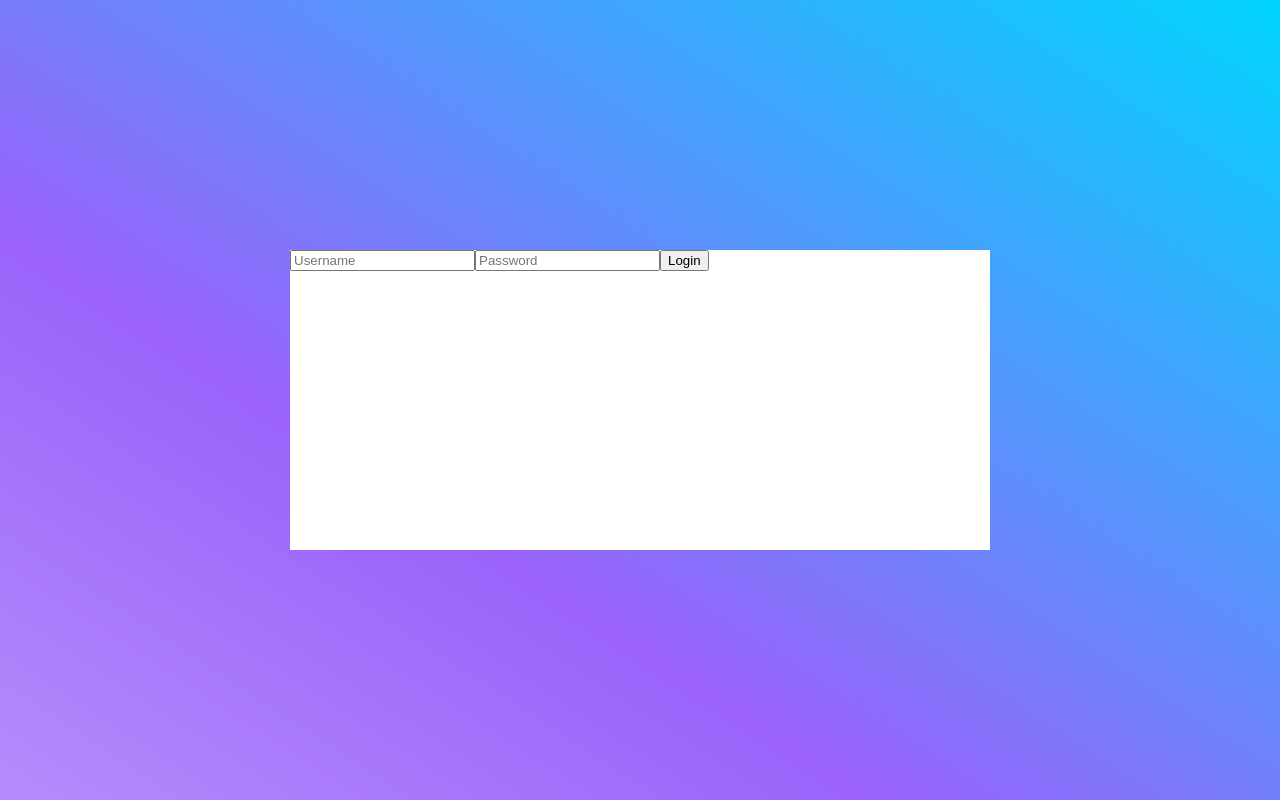
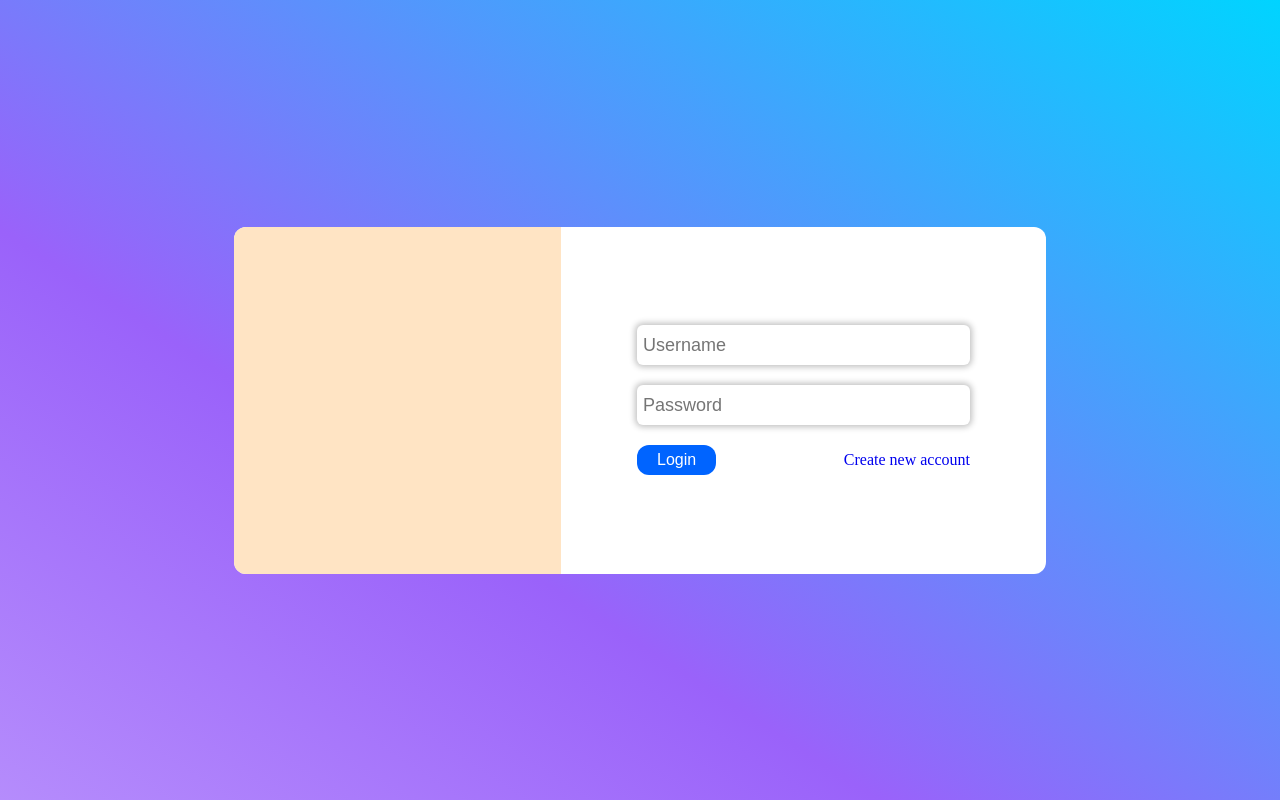
Before and after one commit to tw427/aprl-messaging-app, a React (Vite) app: page / in a window 1280 px wide. Built offline with nearby package versions, Linux system fonts and the light colour scheme.

Commit message:
Create login form and style login form

```diff
--- a/src/components/account-form.jsx
+++ b/src/components/account-form.jsx
@@ -3,38 +3,41 @@ import "../styles/account-form.css";
 const AccountForm = () => {
   return (
     <>
-      <label htmlFor="username">
+      <label htmlFor="username"></label>
       <input
         type="text"
         id="username"
         name="username"
         placeholder="Username"
       ></input>
-      </label>
-      <label htmlFor="password">
+      <label htmlFor="password"></label>
       <input
         type="password"
         id="password"
         name="password"
         placeholder="Password"
       ></input>
-      </label>
       {/* {newUser && (
         <>
           <label htmlFor="confirmPassword">
+          </label>
           <input
           type="password"
           id="confirmPassword"
           name="confirmPassword"
           placeholder="Confirm password"
           ></input>
-          </label>
           <button id="create-account-btn">Create Account</button>
         </>
       )} */}
+      <div id="form-buttons">
         <button type="submit" id="login-btn">
           Login
         </button>
+        <a href="/" id="sign-up">
+          Create new account
+        </a>
+      </div>
     </>
   );
 };
--- a/src/styles/account-form.css
+++ b/src/styles/account-form.css
@@ -0,0 +1,35 @@
+#account-form input {
+  font-size: 18px;
+  height: 32px;
+  margin-bottom: 20px;
+  padding: 4px 6px;
+
+  border: none;
+  box-shadow: 0px 0px 6px 2px rgb(192, 192, 192);
+  border-radius: 6px;
+}
+
+#form-buttons {
+  display: flex;
+}
+
+#sign-up {
+  font-size: 16px;
+  width: fit-content;
+  border: none;
+  background-color: transparent;
+  margin-left: auto;
+  padding-top: 6px;
+  text-decoration: none;
+}
+
+#login-btn {
+  background-color: #0064ff;
+  width: fit-content;
+  color: white;
+  font-size: 16px;
+  padding: 6px 20px;
+
+  border-radius: 12px;
+  border: none;
+}
--- a/src/styles/login.css
+++ b/src/styles/login.css
@@ -1,5 +1,26 @@
 #login {
-  width: 700px;
-  height: 300px;
+  display: flex;
+  align-items: center;
+  width: 812px;
+  height: 347px;
   background-color: white;
+  border-radius: 12px;
 }
+
+#login-image {
+  float: left;
+  width: 327px;
+  height: 100%;
+  background-color: bisque;
+  border-radius: 12px 0px 0px 12px;
+}
+
+#account-form {
+  float: none;
+  display: flex;
+  flex-direction: column;
+  justify-content: center;
+
+  width: 333px;
+  margin: 0px auto;
+}
```
Lines whose indentation alone changed are shown as unchanged.
